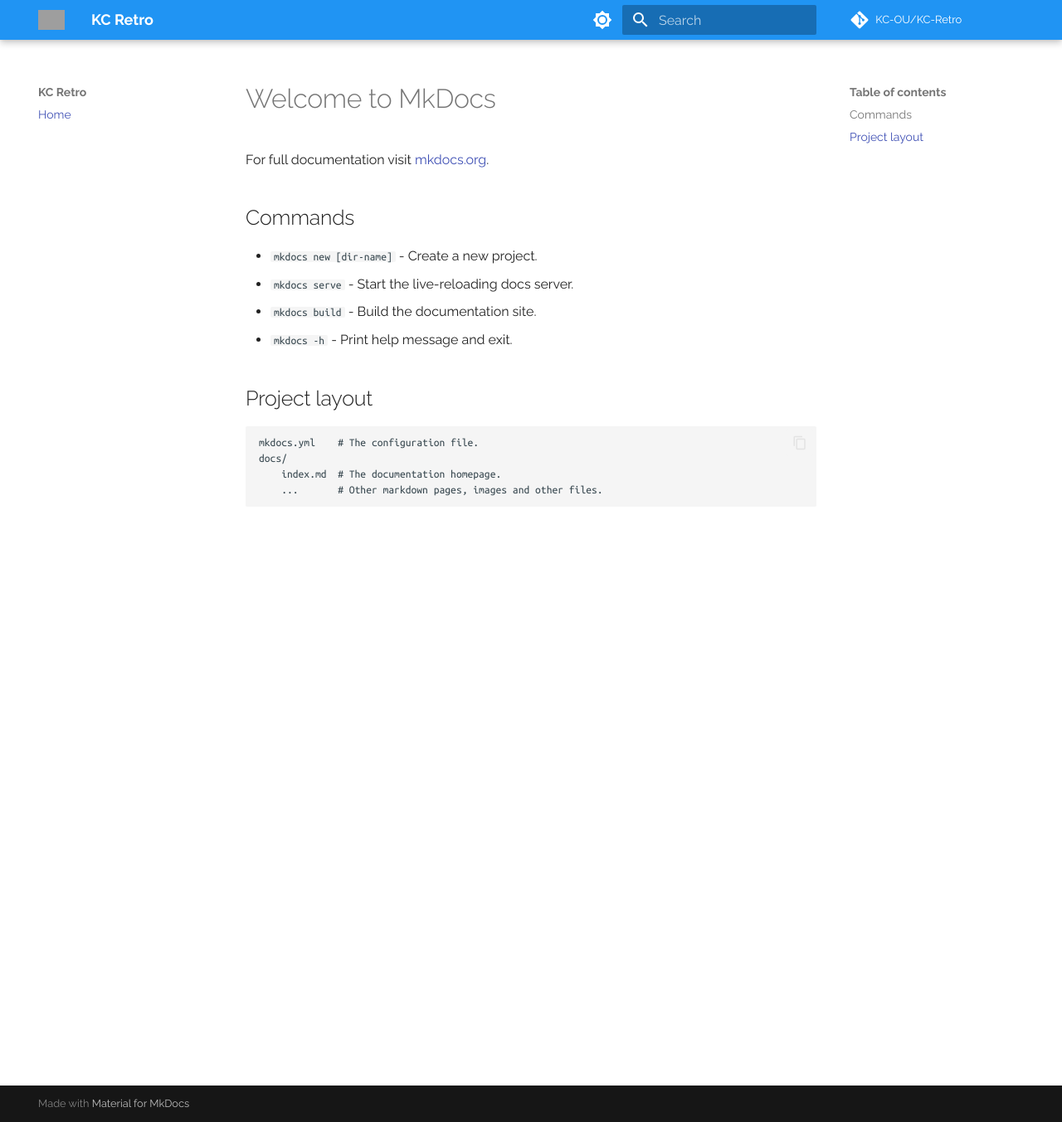
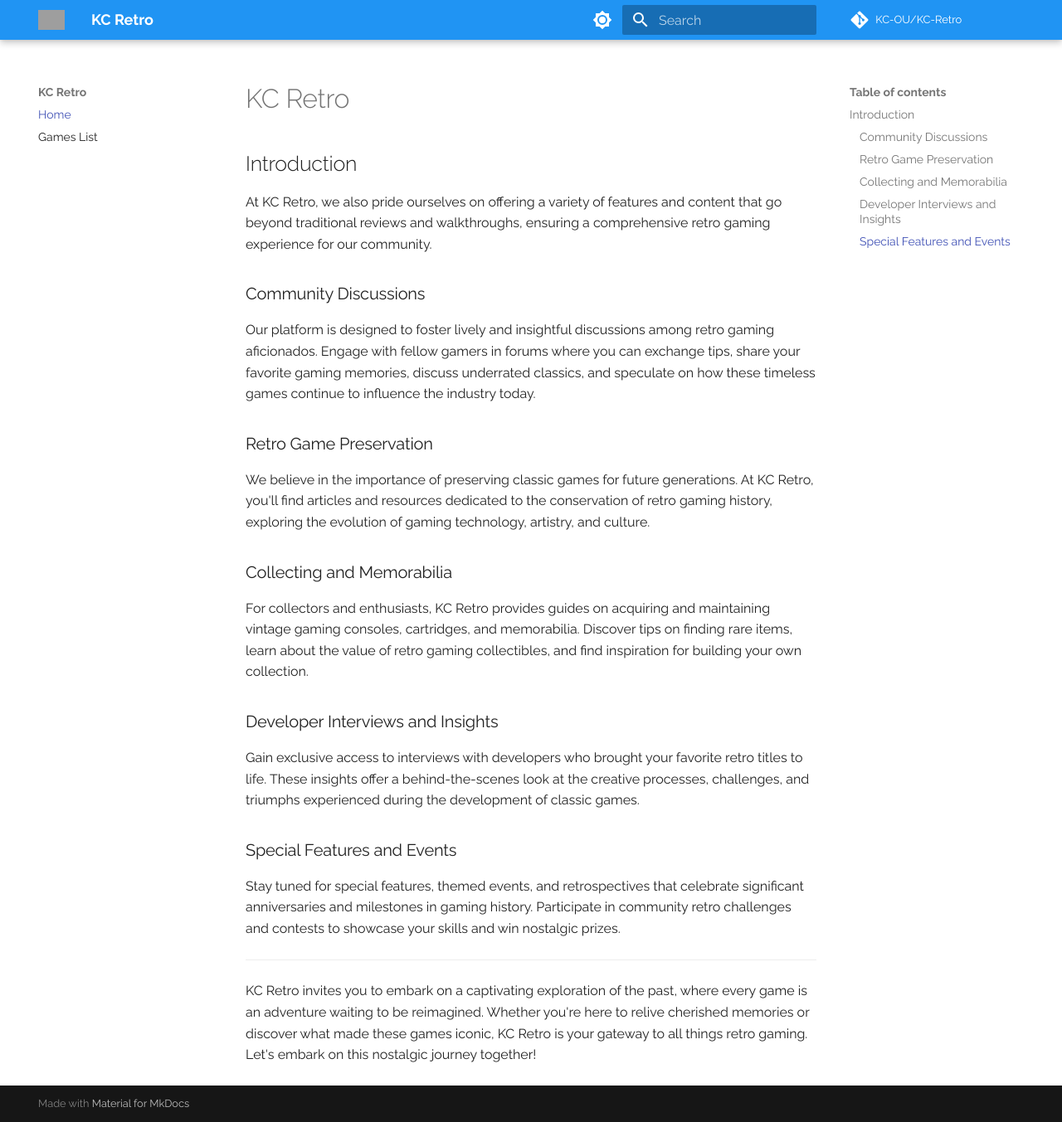
Before and after one commit to KC-OU/KC-RETRO, an MkDocs documentation site: the page built from docs/index.md, in a window 1280 px wide and 1353 px high. Shown: the whole window at 83% size. Built offline with MkDocs 1.6.1 and Material for MkDocs 9.7.7, drawn with Linux system fonts in a browser that asks for light colours; comment, search, counter and statistics services are not loaded; grey boxes are pictures that could not be loaded.

Commit message:
adding games-list.md

```diff
--- a/docs/index.md
+++ b/docs/index.md
@@ -1,17 +1,29 @@
-# Welcome to MkDocs
+# KC Retro
 
-For full documentation visit [mkdocs.org](https://www.mkdocs.org).
+## Introduction
 
-## Commands
+At KC Retro, we also pride ourselves on offering a variety of features and content that go beyond traditional reviews and walkthroughs, ensuring a comprehensive retro gaming experience for our community.
 
-* `mkdocs new [dir-name]` - Create a new project.
-* `mkdocs serve` - Start the live-reloading docs server.
-* `mkdocs build` - Build the documentation site.
-* `mkdocs -h` - Print help message and exit.
+### Community Discussions
 
-## Project layout
+Our platform is designed to foster lively and insightful discussions among retro gaming aficionados. Engage with fellow gamers in forums where you can exchange tips, share your favorite gaming memories, discuss underrated classics, and speculate on how these timeless games continue to influence the industry today.
 
-    mkdocs.yml    # The configuration file.
-    docs/
-        index.md  # The documentation homepage.
-        ...       # Other markdown pages, images and other files.
+### Retro Game Preservation
+
+We believe in the importance of preserving classic games for future generations. At KC Retro, you'll find articles and resources dedicated to the conservation of retro gaming history, exploring the evolution of gaming technology, artistry, and culture.
+
+### Collecting and Memorabilia
+
+For collectors and enthusiasts, KC Retro provides guides on acquiring and maintaining vintage gaming consoles, cartridges, and memorabilia. Discover tips on finding rare items, learn about the value of retro gaming collectibles, and find inspiration for building your own collection.
+
+### Developer Interviews and Insights
+
+Gain exclusive access to interviews with developers who brought your favorite retro titles to life. These insights offer a behind-the-scenes look at the creative processes, challenges, and triumphs experienced during the development of classic games.
+
+### Special Features and Events
+
+Stay tuned for special features, themed events, and retrospectives that celebrate significant anniversaries and milestones in gaming history. Participate in community retro challenges and contests to showcase your skills and win nostalgic prizes.
+
+---
+
+KC Retro invites you to embark on a captivating exploration of the past, where every game is an adventure waiting to be reimagined. Whether you're here to relive cherished memories or discover what made these games iconic, KC Retro is your gateway to all things retro gaming. Let's embark on this nostalgic journey together!
--- a/mkdocs.yml
+++ b/mkdocs.yml
@@ -5,13 +5,13 @@ repo_name: KC-OU/KC-Retro
 
 # navigation
 nav:
-  - Home: 'index.md'
-
+  - Home: "index.md"
+  - Games List: "games_list.md"
 
 theme:
-    # Theme: https://squidfunk.github.io/mkdocs-material/
-    name: material
-    features:
+  # Theme: https://squidfunk.github.io/mkdocs-material/
+  name: material
+  features:
     # QOL features
     - navigation.top
     - search.suggest
@@ -27,28 +27,28 @@ theme:
     - content.code.copy
     - content.code.annotate
     - announce.dismiss
-    logo: assets/logo.png
-    favicon: images/favicon.png
-    font:
-        text: Raleway
-        code: Ubuntu Mono
+  logo: assets/logo.png
+  favicon: images/favicon.png
+  font:
+    text: Raleway
+    code: Ubuntu Mono
 
   # //TODO: Need to change the fonts
-    palette:
-      - media: "(prefers-color-scheme: dark)"
-        scheme: slate
-        primary: 'blue'
-        accent: 'light blue'
-        toggle:
-            icon: material/brightness-4
-            name: Toggle light mode
-      - media: "(prefers-color-scheme: light)"
-        scheme: light
-        primary: 'blue'
-        accent: 'light blue'
-        toggle:
-            icon: material/brightness-7
-            name: Toggle dark mode
+  palette:
+    - media: "(prefers-color-scheme: dark)"
+      scheme: slate
+      primary: "blue"
+      accent: "light blue"
+      toggle:
+        icon: material/brightness-4
+        name: Toggle light mode
+    - media: "(prefers-color-scheme: light)"
+      scheme: light
+      primary: "blue"
+      accent: "light blue"
+      toggle:
+        icon: material/brightness-7
+        name: Toggle dark mode
 markdown_extensions:
   - tables
   - def_list
```
Also changed, not shown: docs/games_list.md (added).
